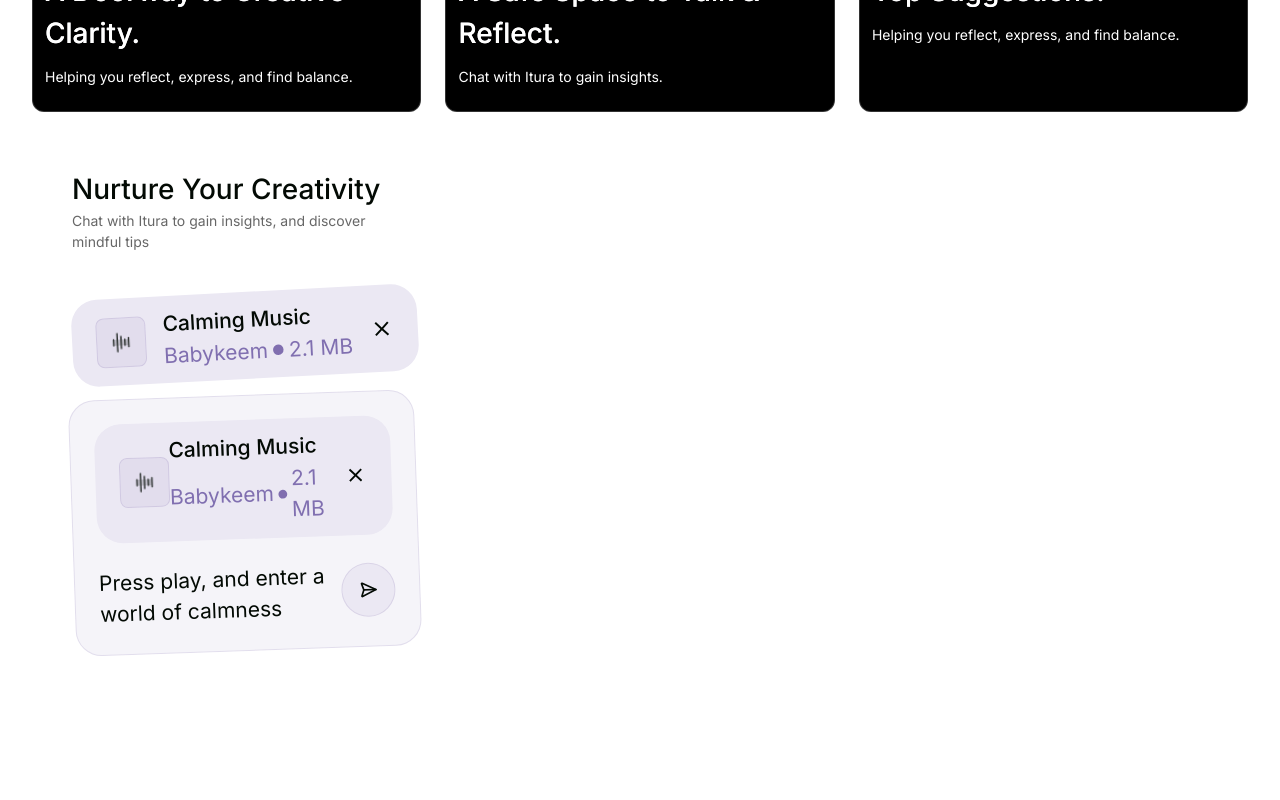
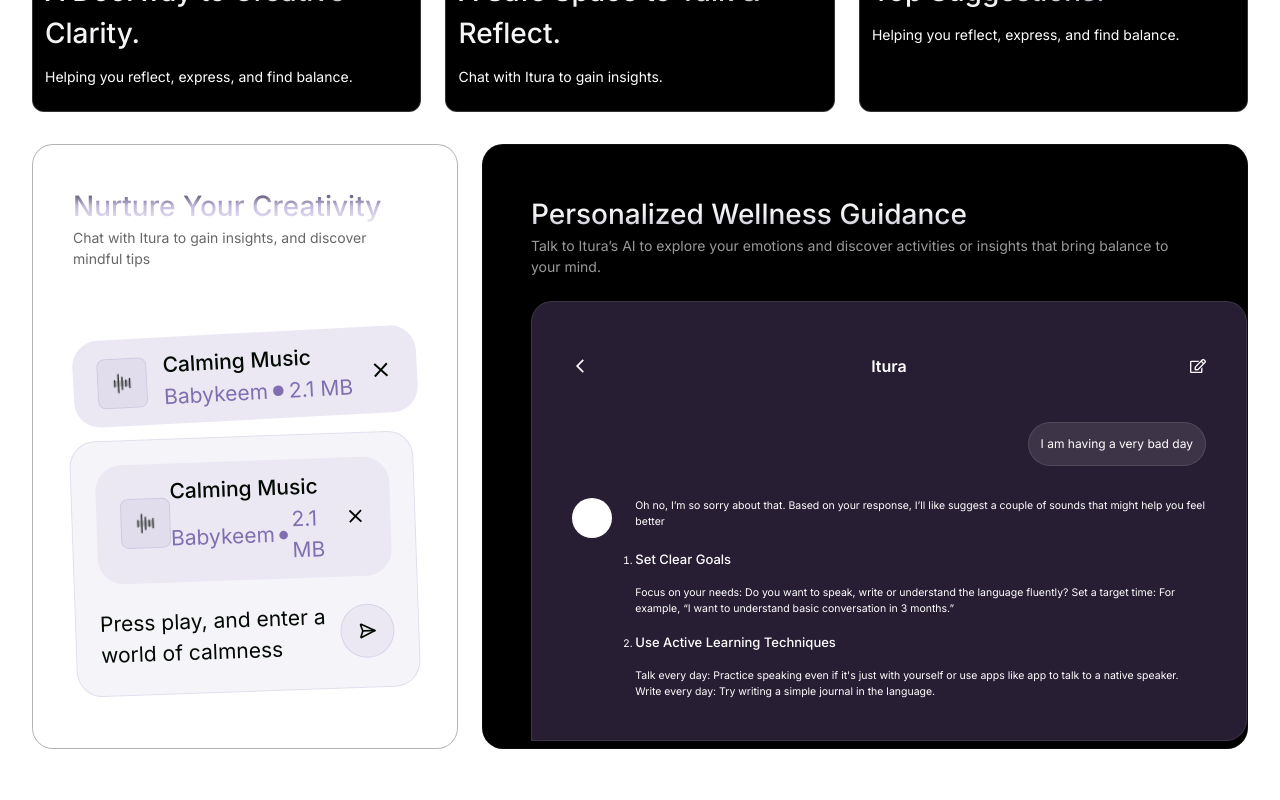
Before and after one commit to EncompassWell/Itura-FE-V2, a React (Vite) app: page / in a window 1280 px wide. Shown: the part 1440-2240 px from the top of the page. Built offline with nearby package versions, Linux system fonts and the light colour scheme.

Commit message:
features update

```diff
--- a/src/components/home/Features.jsx
+++ b/src/components/home/Features.jsx
@@ -5,6 +5,7 @@ import feat2 from "../../assets/img-2.svg";
 import feat3 from "../../assets/img-3.svg";
 import { useThemeStyle } from "../../hooks/useThemeStyle";
 import { ThemeContext } from "../../context/ThemeProvider";
+import OverviewCard from "./OverviewCard";
 
 const Features = () => {
   const bgClass = useThemeStyle("bg-black text-white", "bg-white/10");
@@ -23,7 +24,7 @@ const Features = () => {
             alt=""
             className="w-[100%] h-[290px] object object-cover"
           />
-          <h3 className="bg-gradient-to-r from-[#F5F4F7] via-[#F3F2F5] to-[#B0ADBF] text-[26px] lg:text-[28px] md:text-[28px] font-medium inline-block my-3 bg-clip-text px-3">
+          <h3 className="bg-gradient-to-r from-[#F5F4F7] via-[#F3F2F5] to-[#B0ADBF] text-[26px] lg:text-[28px] md:text-[28px] font-medium inline-block my-3 bg-clip-text px-3 text-transparent">
             A Doorway to Creative Clarity.
           </h3>
           <p className="text-[14px] px-3 mb-6">
@@ -38,7 +39,7 @@ const Features = () => {
             alt=""
             className="w-[100%] h-[290px] object object-cover"
           />
-          <h3 className="bg-gradient-to-r from-[#F5F4F7] via-[#F3F2F5] to-[#B0ADBF] text-[26px] lg:text-[28px] md:text-[28px] font-medium inline-block my-3 bg-clip-text px-3">
+          <h3 className="bg-gradient-to-r from-[#F5F4F7] via-[#F3F2F5] to-[#B0ADBF] text-[26px] lg:text-[28px] md:text-[28px] font-medium inline-block my-3 bg-clip-text px-3 text-transparent">
             A Safe Space to Talk & Reflect.
           </h3>
           <p className="text-[14px] px-3 mb-6">
@@ -54,7 +55,7 @@ const Features = () => {
             alt=""
             className="w-[100%] h-[290px] object object-cover"
           />
-          <h3 className="bg-gradient-to-r from-[#F5F4F7] via-[#F3F2F5] to-[#B0ADBF] text-[26px] lg:text-[28px] md:text-[28px] font-medium inline-block my-3 bg-clip-text px-3">
+          <h3 className="bg-gradient-to-r from-[#F5F4F7] via-[#F3F2F5] to-[#B0ADBF] text-[26px] lg:text-[28px] md:text-[28px] font-medium inline-block my-3 bg-clip-text px-3 text-transparent">
             Top Suggestions.
           </h3>
           <p className="text-[14px] px-3 mb-6">
@@ -62,9 +63,10 @@ const Features = () => {
           </p>
         </div>
       </div>
-      <div className="flex justify-between flex-col lg:flex-row md:flex-row">
-<FeaturesCard />
-        </div>
+      <div className="flex justify-between flex-col lg:flex-row md:flex-row mt-4">
+        <FeaturesCard />
+        <OverviewCard />
+      </div>
     </div>
   );
 };
--- a/src/components/home/FeaturesCard.jsx
+++ b/src/components/home/FeaturesCard.jsx
@@ -6,30 +6,30 @@ import { TbSend2 } from "react-icons/tb";
 
 const FeaturesCard = () => {
   return (
-    <div className="lg:w-[35%] md:w-[35%] w-[100%]  bg-white rounded-[21px] lg:p-10 md:p-10 p-6 text-darkBg">
-      <h3 className="text-[22px] lg:text-[28px] md:text-[28px] font-medium">Nurture Your Creativity</h3>
+    <div className="lg:w-[35%] md:w-[35%] w-[100%] bg-white rounded-[21px] lg:p-10 md:p-10 p-4 text-darkBg border border-darkBg/30 mb-4">
+      <h3 className="text-[22px] bg-gradient-to-b from-[#1E162F] via-[#C5BADE] to-[#F5F4F7] inline-block text-transparent bg-clip-text lg:text-[28px] md:text-[28px] font-medium">Nurture Your Creativity</h3>
       <p className="text-[14px] text-black/60 mb-10">Chat with Itura to gain insights, and discover mindful tips</p>
-      <div className="flex bg-[#EBE8F3] rounded-[26px] justify-between items-center py-3 px-6 -rotate-3">
+      <div className="flex bg-[#EBE8F3] rounded-[26px] justify-between items-center py-3 lg:px-6 md:px-4 px-3 -rotate-3  lg:mt-16 md:mt-10 mt-8">
         <div className="bg-[#391E83]/5 border rounded-lg border-[#391E83]/10 text-2xl p-3">
-          <PiWaveformDuotone className="text-2xl animate-pulse"/>
+          <PiWaveformDuotone className="lg:text-2xl md:text-xl text-lg animate-pulse"/>
         </div>
-        <p className="flex flex-col text-[18px] lg:text-[21px] md:text-[21px] font-medium">
+        <p className="flex flex-col text-[14px] lg:text-[21px] md:text-[21px] font-medium">
           Calming Music <span className="text-[#391E83]/60 font-normal flex items-center">Babykeem <GoDotFill /> 2.1 MB</span>
         </p>
-        <MdClose className="text-2xl" />
+        <MdClose className="lg:text-2xl md:text-xl text-lg" />
       </div>
-      <div className="my-4 rounded-[26px] p-6 bg-[#F5F4F9] border border-[#391E83]/10 -rotate-2">
-      <div className="flex bg-[#EBE8F3] rounded-[26px] justify-between items-center py-3 px-6">
+      <div className="my-4 rounded-[26px] lg:p-6 md:p-4 p-3 bg-[#F5F4F9] border border-[#391E83]/10 -rotate-2">
+      <div className="flex bg-[#EBE8F3] rounded-[26px] justify-between items-center py-3 lg:px-6 md:px-4 px-3">
         <div className="bg-[#391E83]/5 border rounded-lg border-[#391E83]/10 text-2xl p-3">
-          <PiWaveformDuotone className="text-2xl animate-pulse"/>
+          <PiWaveformDuotone className="lg:text-2xl md:text-xl text-lg animate-pulse"/>
         </div>
-        <p className="flex flex-col text-[18px] lg:text-[21px] md:text-[21px] font-medium">
+        <p className="flex flex-col text-[14px] lg:text-[21px] md:text-[21px] font-medium">
           Calming Music <span className="text-[#391E83]/60 font-normal flex items-center">Babykeem <GoDotFill /> 2.1 MB</span>
         </p>
         <MdClose className="text-2xl" />
       </div>
       <div className="flex justify-between items-center mt-6">
-        <p className="text-[18px] lg:text-[21px] md:text-[21px]">Press play, and enter a world of calmness</p>
+        <p className="text-[16px] lg:text-[21px] md:text-[21px]">Press play, and enter a world of calmness</p>
         <div className="bg-[#391E83]/5 border rounded-full border-[#391E83]/10 text-2xl p-4 ml-2">
           <TbSend2 className="text-xl"/>
         </div>
--- /dev/null
+++ b/src/components/home/OverviewCard.jsx
@@ -0,0 +1,73 @@
+import React, { useContext } from "react";
+import { MdOutlineArrowBackIosNew } from "react-icons/md";
+import { FaRegEdit } from "react-icons/fa";
+import { useThemeStyle } from "../../hooks/useThemeStyle";
+import { ThemeContext } from "../../context/ThemeProvider";
+
+const OverviewCard = () => {
+  const themeColor = useThemeStyle("bg-black text-white", "bg-white/10");
+  const { theme } = useContext(ThemeContext);
+
+  const isDark = theme === "dark";
+
+  return (
+    <div
+      className={`lg:w-[63%] md:w-[63%] w-[100%] border border-white/5 rounded-[21px] lg:pt-12 md:pt-10 pt-6 relative mb-4 ${themeColor}`}
+    >
+      <div className="lg:px-12 md:px-10 px-6">
+        <h3 className="text-[22px] bg-gradient-to-b from-[#F5F4F7] via-[#F3F2F5] to-[#B0ADBF] inline-block text-transparent bg-clip-text lg:text-[28px] md:text-[28px] font-medium">
+          Personalized Wellness Guidance
+        </h3>
+        <p className="text-[14px] text-white/60">
+          Talk to Itura’s AI to explore your emotions and discover activities or
+          insights that bring balance to your mind.
+        </p>
+      </div>
+      <div className="bg-[#271E33] lg:p-10 md:p-8 p-6 rounded-tr-[21px] rounded-tl-[21px] rounded-br-[21px] border border-white/10 mt-6 lg:ml-12 md:ml-10 ml-6 flex flex-col">
+        <div className="flex justify-between items-center my-3">
+          <MdOutlineArrowBackIosNew />
+          <p className="font-semibold">Itura</p>
+          <FaRegEdit />
+        </div>
+        <div className="p-3 rounded-full bg-white/10 border border-white/10 ml-auto my-8 text-[12px]">
+          <p>I am having a very bad day</p>
+        </div>
+        <div className="flex justify-between text-[10.5px] items-center">
+          <div className="lg:w-[40px] md:w-[30px] w-[20px] lg:h-[40px] md:h-[30px] h-[20px] rounded-full bg-white mb-auto"></div>
+          <div className="w-[90%]">
+            <p>
+              Oh no, I’m so sorry about that. Based on your response, I’ll like
+              suggest a couple of sounds that might help you feel better
+            </p>
+            <ol className="mt-5">
+              <li className="list-decimal">
+                <span className="text-[13px] font-medium">Set Clear Goals</span>
+                <br />
+                <p className="my-4">
+                  Focus on your needs: Do you want to speak, write or understand
+                  the language fluently? Set a target time: For example, “I want
+                  to understand basic conversation in 3 months.”
+                </p>
+              </li>
+              <li className="list-decimal">
+                <span className="text-[13px] font-medium">
+                  Use Active Learning Techniques
+                </span>
+                <p className="mt-4">
+                  Talk every day: Practice speaking even if it's just with
+                  yourself or use apps like app to talk to a native speaker.
+                  Write every day: Try writing a simple journal in the language.
+                </p>
+              </li>
+            </ol>
+          </div>
+        </div>
+      </div>
+      {isDark && (
+        <div className="w-[320px] h-[320px] bg-linear-to-b from-gradientYellow to-gradientRed blur-[200px] rounded-full absolute left-1/2 top-20 transform -translate-x-1/2 z-0"></div>
+      )}
+    </div>
+  );
+};
+
+export default OverviewCard;
```
